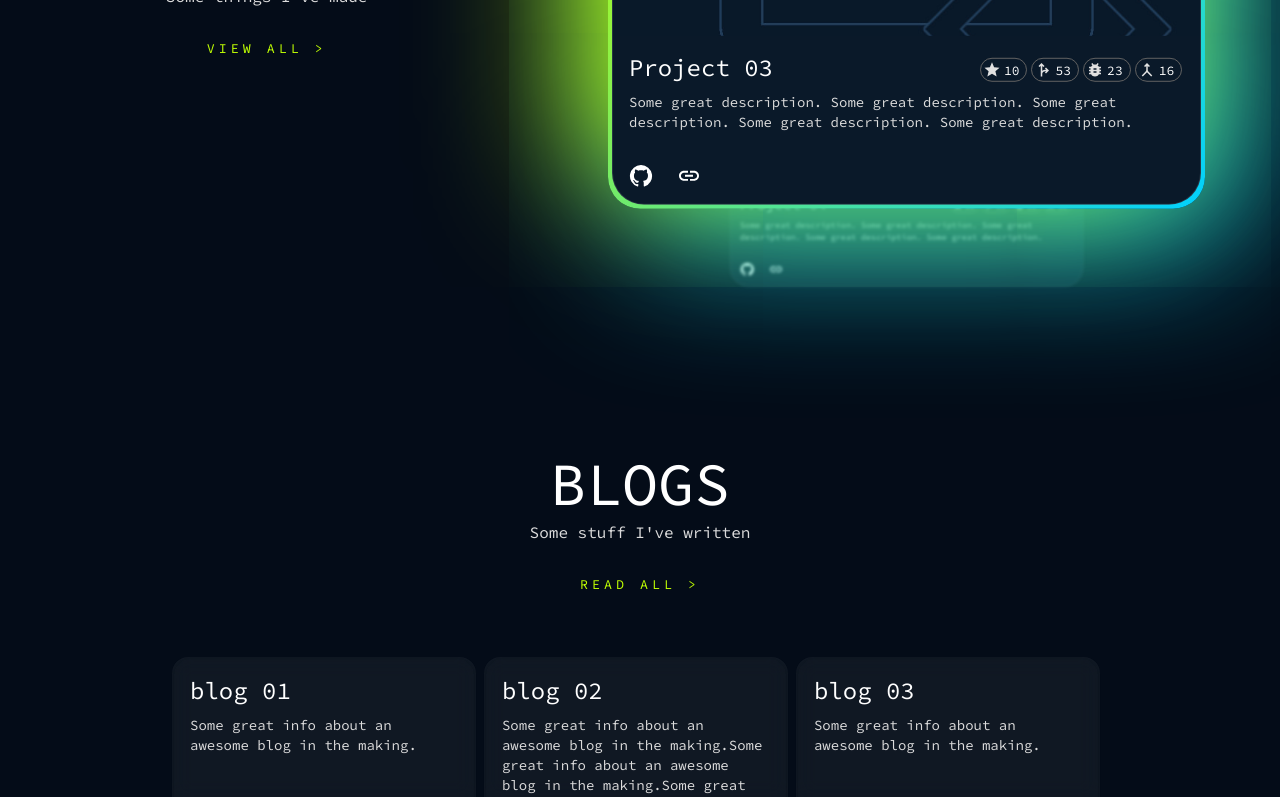
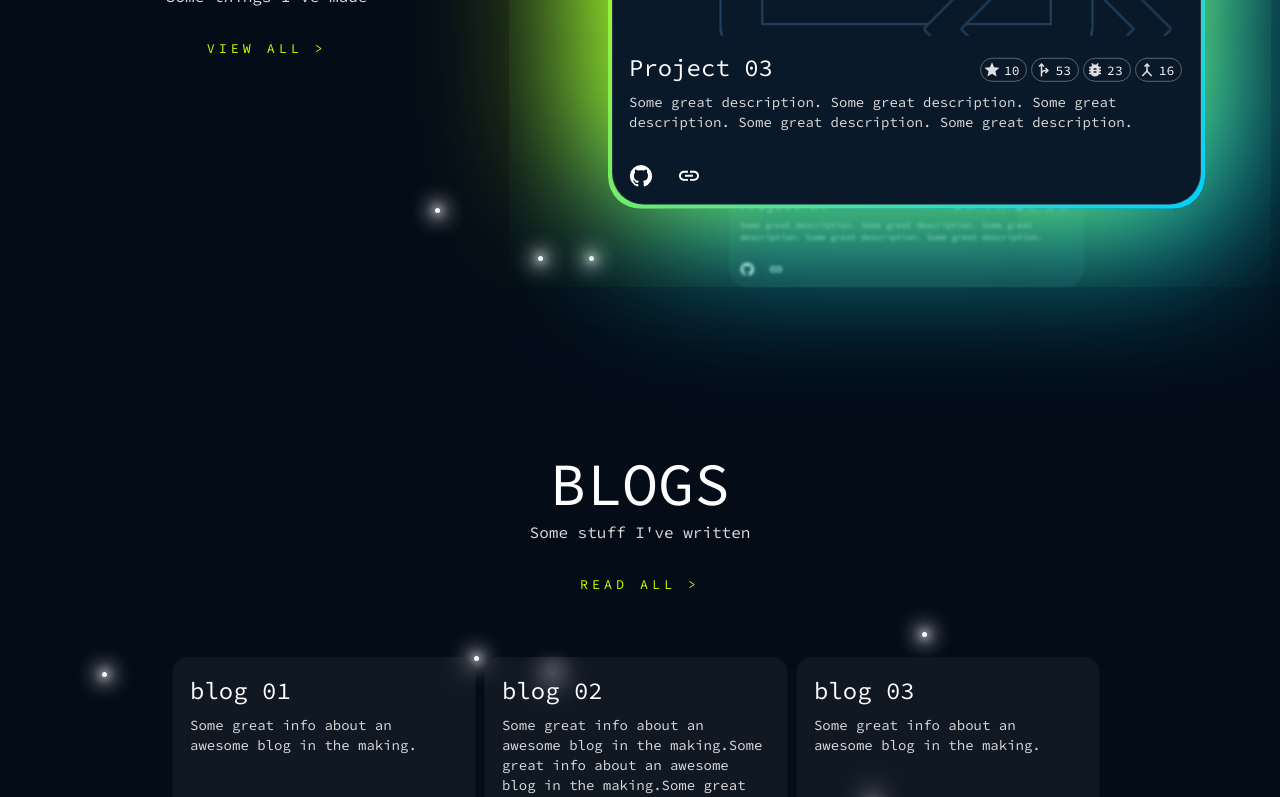
Before and after one commit to jalaj711/jalaj711.github.io, a Next.js app: page / in a window 1280 px wide. Shown: the part 2000-2797 px from the top of the page. Built offline with nearby package versions, Linux system fonts and the light colour scheme.

Commit message:
add stars to project and blogs views
Signed-off-by: Jalaj Kumar <96870071+jalaj-07@users.noreply.github.com>

```diff
--- a/pages/index.tsx
+++ b/pages/index.tsx
@@ -36,7 +36,7 @@ const Home: NextPage = () => {
             height: "100vh",
           }}
         >
-          <Stars count={6} />
+          <Stars count={8} />
           <div
             style={{
               position: "absolute",
@@ -176,7 +176,9 @@ const Home: NextPage = () => {
           </Typography>
         </Box>
       </Box>
-      <Box style={{ minHeight: "100vh" }}>
+      <Box style={{ minHeight: "100vh", position: "relative" }}>
+        <Stars count={7} />
+
         <Grid container sx={{ minHeight: "100vh" }}>
           <Grid item xs={12} md={5} sx={styles.title}>
             <Typography variant="h2">PROJECTS</Typography>
@@ -200,8 +202,9 @@ const Home: NextPage = () => {
           </Grid>
         </Grid>
       </Box>
-      <Box style={{ minHeight: "100vh" }}>
+      <Box style={{ minHeight: "100vh", position: "relative" }}>
         {/** The blogs view */}
+        <Stars count={14} />
         <Grid
           container
           sx={{ p: 2, display: "flex", justifyContent: "center" }}
```
